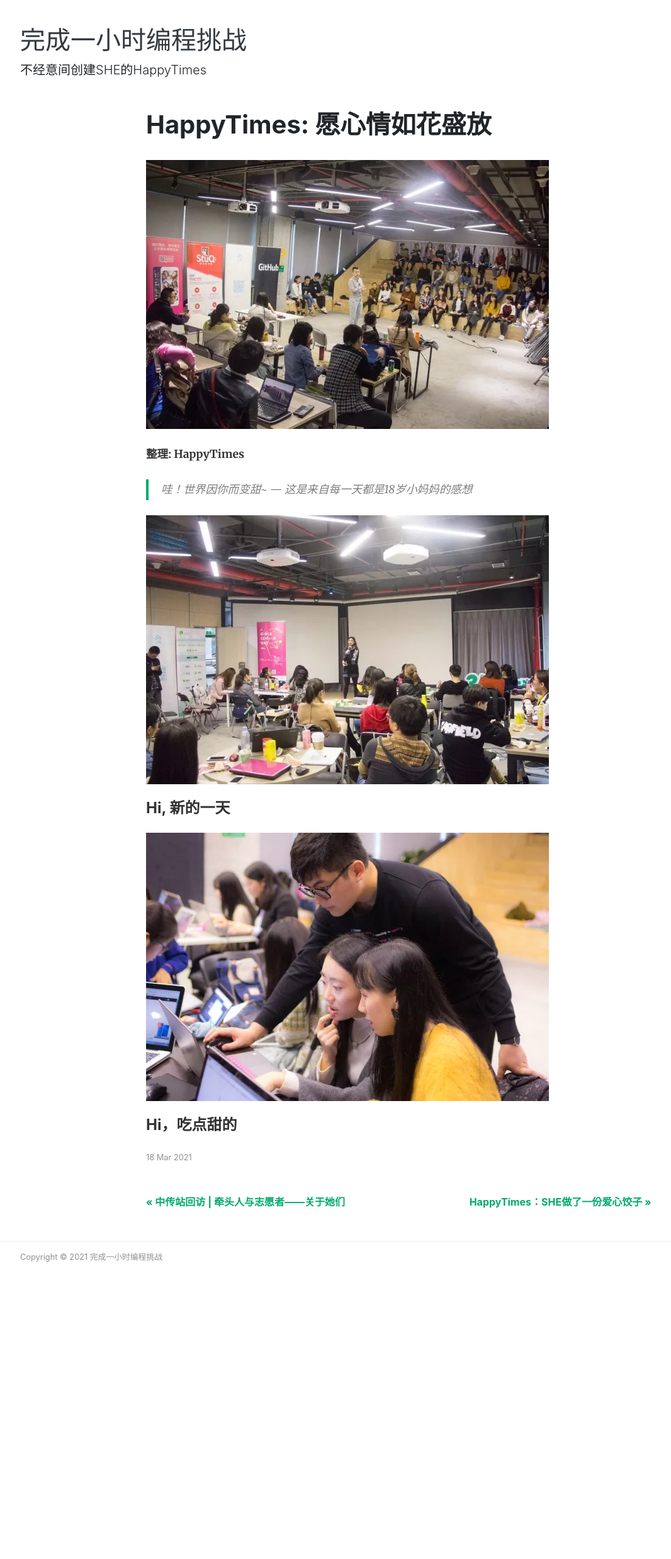
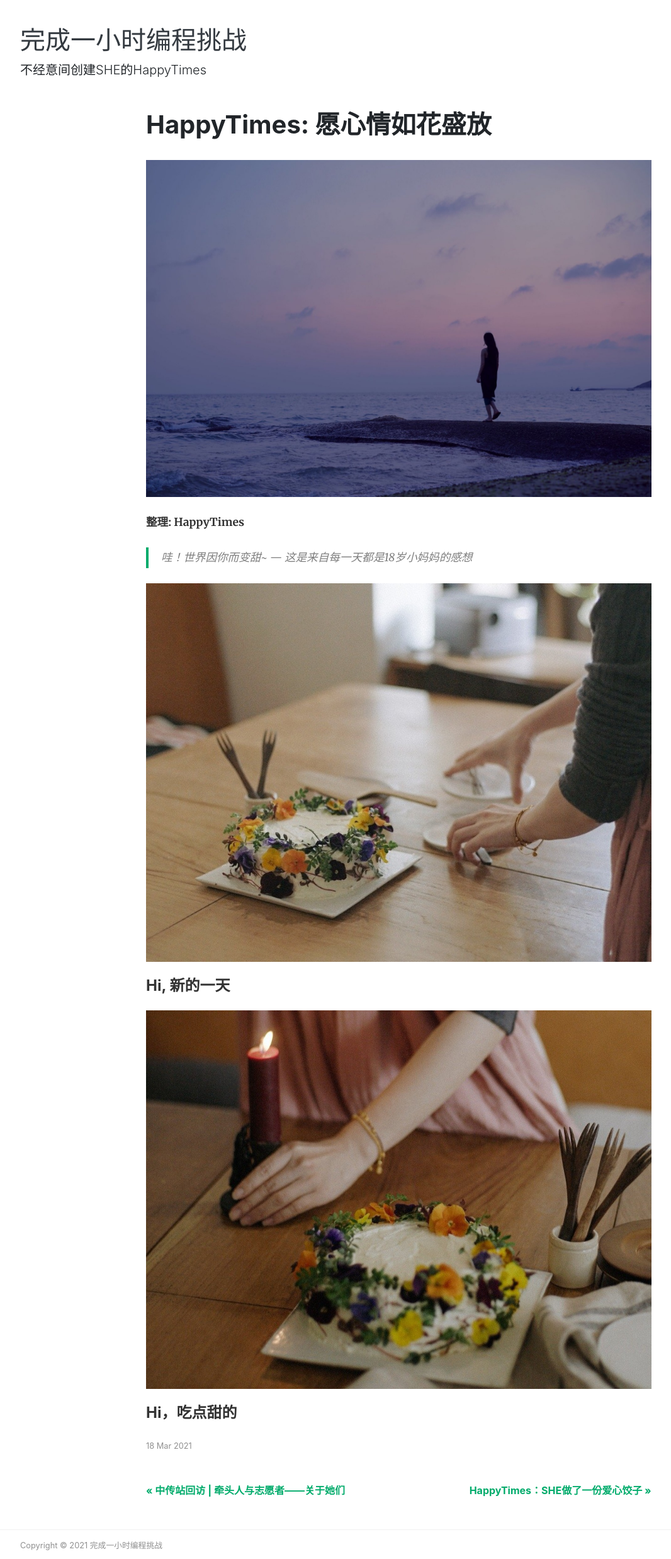
Before and after one commit to Newly6161/Happy-Times, a Jekyll site: the page built from _posts/2021-03-18-cakes.md, in a window 1280 px wide. Shown: the whole page at 63% size, without its empty margins (53-1119 px from the left). Built offline with Jekyll 4.4.1, drawn with Linux system fonts in a browser that asks for light colours; nearby versions of some CDN libraries; before the commit the page ends 2018 px from its top, so only the background shows below that.

Commit message:
换图片

```diff
--- a/_posts/2021-03-18-cakes.md
+++ b/_posts/2021-03-18-cakes.md
@@ -1,7 +1,7 @@
 ---
 layout: post
 title:  "HappyTimes: 愿心情如花盛放"
-image: "assets/images/500.jpg"
+image: "assets/images/210318-011.jpg"
 featured: true
 ---
 
@@ -12,11 +12,11 @@ featured: true
 >         --- 这是来自每一天都是18岁小妈妈的感想
 
 
-![501](../assets/images/501.jpg)
+![012](../assets/images/210318-012.jpg)
 
 #### Hi, 新的一天
 
 
-![502](../assets/images/502.jpg)
+![013](../assets/images/210318-013.jpg)
 
 #### Hi，吃点甜的
```
